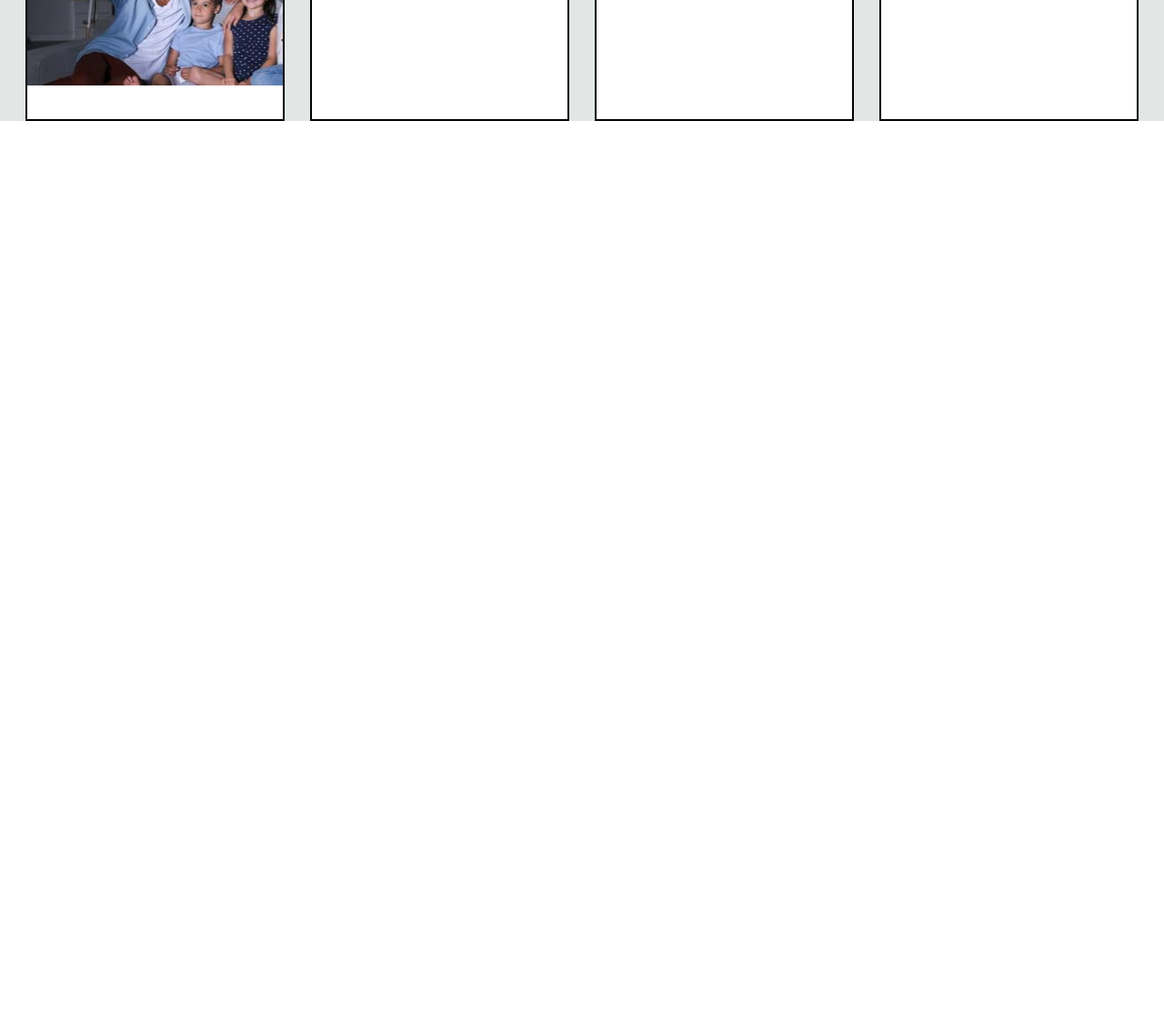
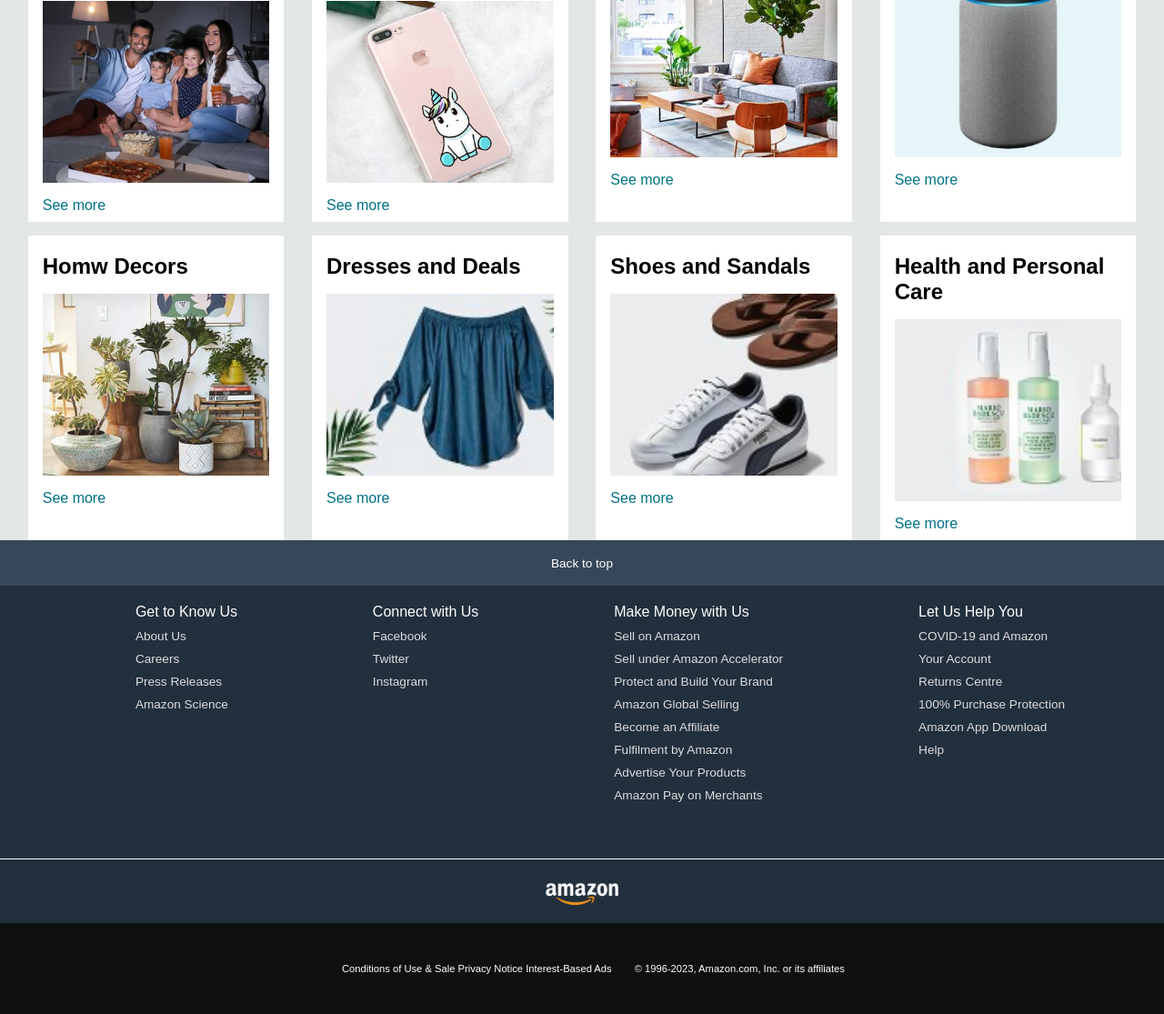
Before and after one commit to SoniyaShivam/Amazon-Homepage-Clone, a plain HTML site: page index.html in a window 1280 px wide. Shown: the part 621-1736 px from the top of the page at 91% size. Before the commit the page ends 800 px from the top, so only its background shows below. Drawn offline with Linux system fonts and the light colour scheme.

Commit message:
full project

```diff
--- a/index.html
+++ b/index.html
@@ -68,15 +68,89 @@
    </div>
    <div class="shop-section">
     <div class="box1 box">
-        <h2>Entertainment and More</h2>
-        <div class="box-img" style="background-image:url('box1.jpeg')">
-            <p>See more</p>
+        <div class="box-content"><h2>Entertainment and More</h2>
+            <div class="box-img" style="background-image:url('box1.jpeg')">
+                </div><p>See more</p>
         </div>
     </div>
-    <div class="box2 box">box2</div>
-    <div class="box3 box">box3</div>
-    <div class="box4 box">box4</div>
+    <div class="box2 box">
+        <div class="box-content"><h2>Mobiles and Accessories</h2>
+            <div class="box-img" style="background-image:url('box3.jpeg')">
+                </div><p>See more</p>
+        </div>
+    </div>
+    <div class="box3 box"><div class="box-content"><h2>Furnitures</h2>
+        <div class="box-img" style="background-image:url('box4.jpeg')">
+            </div><p>See more</p>
+    </div></div>
+    <div class="box4 box"><div class="box-content"><h2>Amazon Alexa</h2>
+        <div class="box-img" style="background-image:url('box5.jpeg')">
+            </div><p>See more</p>
+    </div></div>
+    <div class="box5 box"><div class="box-content"><h2>Homw Decors</h2>
+        <div class="box-img" style="background-image:url('box6.jpeg')">
+            </div><p>See more</p>
+    </div></div>
+    <div class="box6 box"><div class="box-content"><h2>Dresses and Deals </h2>
+        <div class="box-img" style="background-image:url('minibox1.jpeg')">
+            </div><p>See more</p>
+    </div></div>
+    <div class="box7 box"><div class="box-content"><h2>Shoes and Sandals</h2>
+        <div class="box-img" style="background-image:url('minibox2.jpeg')">
+            </div><p>See more</p>
+    </div></div>
+    <div class="box8 box"><div class="box-content"><h2>Health and Personal Care</h2>
+        <div class="box-img" style="background-image:url('minibox3.jpeg')">
+            </div><p>See more</p>
+    </div></div>
    </div>
    </header>
+   <footer>
+    <div class="foot-panel1">
+        Back to top
+    </div>
+    <div class="foot-panel2">
+        <ul><p>Get to Know Us</p>
+            <a>About Us</a>
+            <a>Careers</a>
+            <a>Press Releases</a>
+            <a>Amazon Science</a>
+        </ul>
+        <ul><p>Connect with Us</p>
+            <a>Facebook</a>
+            <a>Twitter</a>
+            <a>Instagram</a>
+        </ul>
+
+        <ul><p>Make Money with Us</p>
+            <a>Sell on Amazon</a>
+            <a>Sell under Amazon Accelerator</a>
+            <a>Protect and Build Your Brand</a>
+            <a>Amazon Global Selling</a>
+            <a>Become an Affiliate</a>
+            <a>Fulfilment by Amazon</a>
+            <a>Advertise Your Products</a>
+            <a>Amazon Pay on Merchants</a>
+        </ul>
+        <ul><p>Let Us Help You</p>
+            <a>COVID-19 and Amazon</a>
+            <a>Your Account</a>
+            <a>Returns Centre</a>
+            <a>100% Purchase Protection</a>
+            <a>Amazon App Download</a>
+            <a>Help</a></ul>
+    </div>
+    <div class="foot-panel3">
+        <div class="logo"></div>
+    </div>
+    <div class="foot-panel4">
+        <div class="pages">
+            <a>Conditions of Use & Sale</a>
+            <a>Privacy Notice</a>
+            <a>Interest-Based Ads</a>
+        </div>
+        <div class="copyright"> © 1996-2023, Amazon.com, Inc. or its affiliates</div>
+    </div>
+   </footer>
 </body>
 </html>
--- a/style.css
+++ b/style.css
@@ -11,6 +11,7 @@
     color:white;
     display:flex;
     justify-content: space-evenly;
+    align-items:center;
 }
 .navlogo{
     width: 120px;
@@ -30,14 +31,14 @@
 }
 .add1{
     color:#cccccc;
-    font-size:  1rem;
+    font-size:  0.85rem;
     margin-left: 15px;
     margin:3px;
 
 }
 .add2{
     color:whitesmoke;
-    font-size: 1rem;
+    font-size: 0.85rem;
     margin-left:4px;
 }
 .add-icon{
@@ -67,7 +68,7 @@
 }
 .search-input{
     width:100%;
-    font-size:1rem;
+    font-size:0.85rem;
     border:none;
 }
 .search-icon{
@@ -75,7 +76,7 @@
     display:flex;
     justify-content: center;
     align-items:center;
-    font-size:1.3rem;
+    font-size:1rem;
     background-color:rgb(237, 182, 0);
     border-top-right-radius:5px;
     border-bottom-right-radius:5px;
@@ -83,11 +84,11 @@
 }
 
 span{
-    font-size:1rem;
+    font-size:0.85rem;
     margin:3px;
 }
 .nav-second{
-    font-size:1.25rem;
+    font-size:0.85rem;
     font-weight:700;
     margin:3px;
     padding:3px;
@@ -127,7 +128,7 @@ span{
 .hero-section{
     background-image: url("hero.jpeg");
     background-size: cover;
-    height:350px;
+    height:400px;
     display:flex;
     justify-content: center;
     align-items: flex-end;
@@ -150,16 +151,84 @@ span{
 /*shop-section*/
 .shop-section{
     display:flex;
+    flex-wrap: wrap;
     justify-content: space-evenly;
     background-color:#e2e7e6
 }
 .box{
-    border: 2px solid black;
-    height:250px;
+    border: 0pxsolid black;
+    height:300px;
     width:22%;
     background-color:white;
     padding: 20px 0px 15px ;
+    margin-top:15px;
 }
 .box-img{
     height:200px;
+    background-size:cover;
+    margin-top:1rem;
+    margin-bottom:1rem ;
 }
+.box-content{
+    margin-left:1rem;
+    margin-right:1rem;
+}
+.box-content p{
+    color:#007185
+}
+.foot-panel1{
+    background-color:#37475a;
+    color:white;
+    height:50px;
+    display:flex;
+    justify-content:center;
+    align-items:center;
+    font-size:0.85rem;
+}
+.foot-panel2{
+    background-color:#222f3d;
+    color:white;
+    height:300px;
+    display:flex;
+    justify-content: space-evenly;
+}
+ul{
+    margin-top:20px;
+}
+ul a{
+    display:block;
+    font-size:0.85rem;
+    margin-top:10px;
+    color:#dddddd;
+}
+.foot-panel3{
+    background-color:#222f3d;
+    color:white;
+    border-top:0.5px solid white;
+    height:70px;
+    display:flex;
+    justify-content:center;
+    align-items: center;
+}
+.logo{
+    background-image: url(amazon_logo.png);
+    height:50px;
+    width:100px;
+    background-size: cover;
+}
+.foot-panel4{
+    background-color:#0f1111;
+    color:white;
+    height:100px;
+    font-size:0.7rem;
+    text-align:center;
+    display:flex;
+    justify-content: center;
+    align-items: center;
+}
+.pages{
+    padding:25px;
+}
+.cpoyright{
+    padding-top:5px;
+}
```
